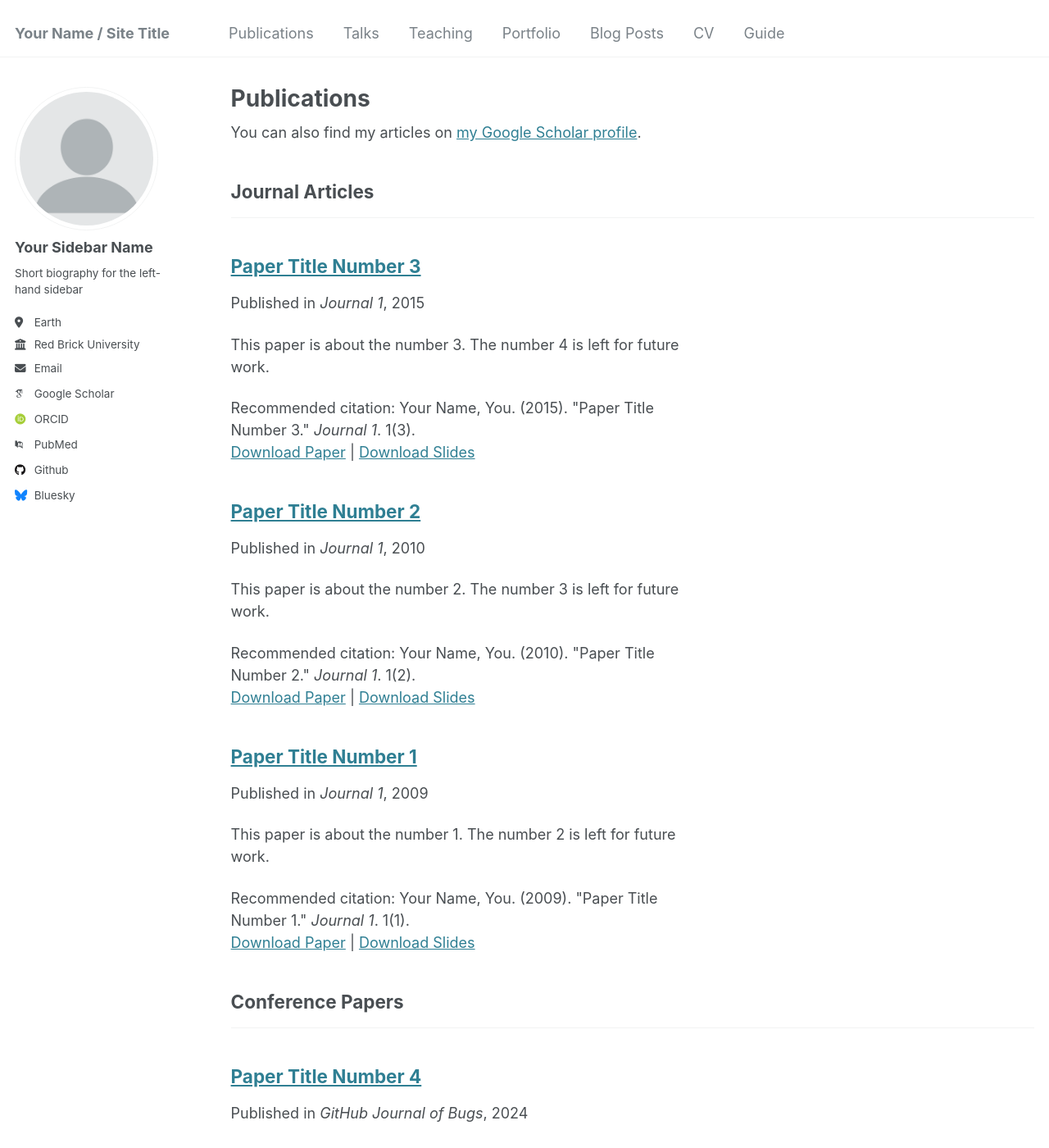
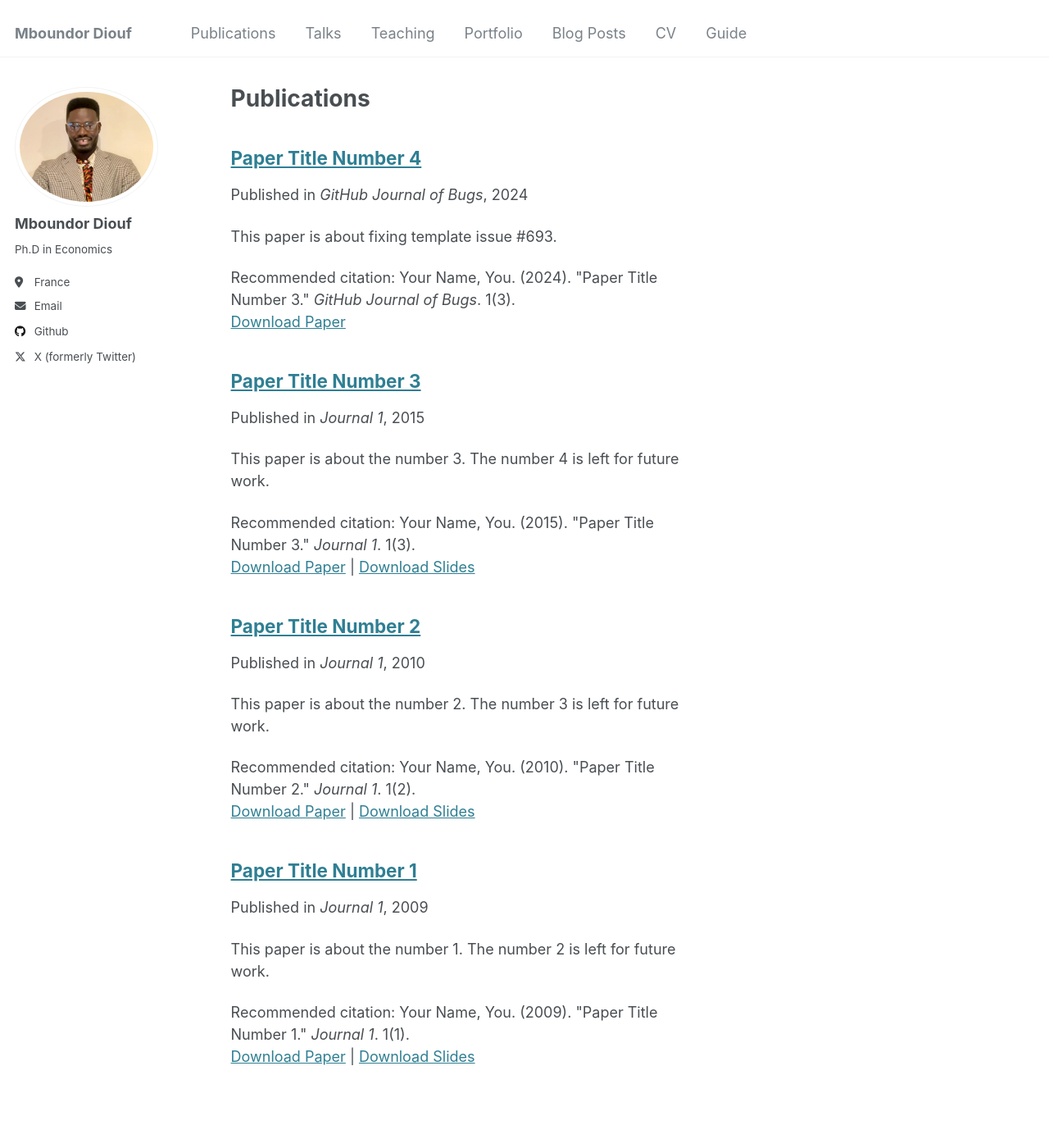
Before and after one commit to mboundordiouf/mboundordiouf.github.io, a Jekyll site: the page built from _pages/publications.html, in a window 1280 px wide and 1400 px high. Shown: the whole window at 82% size. Built offline with Jekyll 4.4.1, drawn with Linux system fonts in a browser that asks for light colours; some web fonts are replaced; part of the change alters nothing that is shown; some of the changed text lies outside the part shown.

Commit message:
Update _config.yml

```diff
--- a/_config.yml
+++ b/_config.yml
@@ -3,87 +3,17 @@
 # This config file is meant for settings that affect your entire site, values
 # which you are expected to set up once and rarely need to edit after that.
 # For technical reasons, this file is *NOT* reloaded automatically when you use
-# `jekyll serve -l -H localhost`. If you change this file, please restart the
-# server process.
-
-# Basic Site Settings
-locale                   : "en-US"
-title                    : "Your Name / Site Title"
-title_separator          : "-"
-name                     : &name "Your Name"
-description              : &description "personal description"
-url                      : https://academicpages.github.io # the base hostname & protocol for your site e.g. "https://[your GitHub username].github.io"
-baseurl                  : "" # the subpath of your site, e.g. "/blog"
-repository               : "academicpages/academicpages.github.io"
-
-# Site Author - The following control what appear as part of the author content on the side bar.
-#               If a field is blank the icon and link will not appear, otherwise it will be shown.
-#               Additional customization can be done by editing /_includes/author-profile.html
-author:
-  # Biographic information
-  avatar           : "profile.png"
-  name             : "Your Sidebar Name"
-  pronouns         : # example: "she/her"
-  bio              : "Short biography for the left-hand sidebar"
-  location         : "Earth"
-  employer         : "Red Brick University"
-  uri              : # URL
-  email            : "none@example.org"
-
-  # Academic websites
-  arxiv            : # URL - Update with the correct link to your profile
-  googlescholar    : "https://scholar.google.com/citations?user=PS_CX0AAAAAJ"
-  impactstory      : # URL
-  orcid            : "http://orcid.org/yourorcidurl"
-  semantic         : # URL
-  pubmed           : "https://www.ncbi.nlm.nih.gov/pubmed/?term=john+snow"
-  researchgate     : # URL
-  scopus           : # URL
-
-  # Repositories and software development
-  bitbucket        : # Username - Update with your username on the site
-  codepen          : # Username
-  dribbble         : # Username
-  github           : "academicpages"
-  kaggle           : # Username
-  stackoverflow    : # User number or user number and name (i.e., use "1" or "1/jeff-atwood")
-
-  # Social media
-  bluesky          : "bsky.app" # Replace this with you Bluesky username
-  facebook         : # Username
-  flickr           : # Username
-  foursquare       : # Username
-  goodreads        : # Username
-  google_plus      : # Username
-  keybase          : # Username
-  instagram        : # Username
-  lastfm           : # Username
-  linkedin         : # Username
-  mastodon         : # URL
-  medium           : # URL
-  pinterest        : # Username
-  soundcloud       : # Username
-  steam            : # Username
-  telegram         : # URL
-  tumblr           : # Username
-  twitter          : # Username for X / Twitter
-  vine             : # Username
-  weibo            : # Username
-  wikipedia        : # Username
-  xing             : # Username
-  youtube          : # Username
-  zhihu            : # Username
-
-# Publication Category - The following the list of publication categories and their headings
-publication_category:
-  books:
-    title: 'Books'
-  manuscripts:
-    title: 'Journal Articles'
-  conferences:
-    title: 'Conference Papers'
+# `jekyll serve`. If you change this file, please restart the server process.
 
 # Site Settings
+locale                   : "en-US"
+title                    : "Mboundor Diouf"
+title_separator          : "-"
+name                     : &name "Mboundor Diouf"
+description              : &description "personal description"
+url                      : https://mboundordiouf.github.io # the base hostname & protocol for your site e.g. "https://mmistakes.github.io"
+baseurl                  : "" # the subpath of your site, e.g. "/blog"
+repository               : "mboundordiouf/mboundordiouf.github.io"
 teaser                   :  # filename of teaser fallback teaser image placed in /images/, .e.g. "500x300.png"
 breadcrumbs              : false # true, false (default)
 words_per_minute         : 160
@@ -117,16 +47,13 @@ staticman:
       options:
         format           : "iso8601" # "iso8601" (default), "timestamp-seconds", "timestamp-milliseconds"
 atom_feed:
-  hide                   : false     # change to true to hide the RSS feed in the footer
   path                   : # blank (default) uses feed.xml
-
 
 # SEO Related
 google_site_verification :
 bing_site_verification   :
 alexa_site_verification  :
 yandex_site_verification :
-
 
 # Social Sharing
 twitter:
@@ -146,9 +73,48 @@ social:
 
 # Analytics
 analytics:
-  provider               :  "false" # false (default), "google", "google-universal", "google-analytics-4", "custom"
+  provider               :   # false (default), "google", "google-universal", "custom"
   google:
     tracking_id          :
+
+
+# Site Author
+author:
+  name             : "Mboundor Diouf"
+  avatar           : "photo_Mboundor_DIOUFok.jpg"
+  bio              : "Ph.D in Economics"
+  location         : "France"
+  employer         :
+  pubmed           :
+  googlescholar    : # example: "https://scholar.google.fr/citations?user=_UkG99QAAAAJ&hl=fr"
+  email            : "dioufmboundor@gmail.com"
+  researchgate     :  # example: "https://www.researchgate.net/profile/yourprofile"
+  uri              :
+  bitbucket        :
+  codepen          :
+  dribbble         :
+  flickr           :
+  facebook         :
+  foursquare       :
+  github           : "Mboundor"
+  google_plus      :
+  keybase          :
+  instagram        :
+  impactstory      : #"https://profiles.impactstory.org/u/xxxx-xxxx-xxxx-xxxx"
+  lastfm           :
+  LinkedIn         : "https://www.linkedin.com/in/mboundor-diouf-246990163/"
+  orcid            :
+  pinterest        :
+  soundcloud       :
+  stackoverflow    : # http://stackoverflow.com/users/123456/username
+  steam            :
+  tumblr           :
+  twitter          : "MboundorDiouf"
+  vine             :
+  weibo            :
+  xing             :
+  youtube          :
+  wikipedia        :
 
 
 # Reading Files
@@ -161,26 +127,23 @@ exclude:
   - "*.sublime-workspace"
   - .asset-cache
   - .bundle
-  - .github
   - .jekyll-assets-cache
   - .sass-cache
+  - CHANGELOG
+  - Capfile
+  - Gemfile
+  - Gruntfile.js
+  - LICENSE
+  - README
+  - Rakefile
   - assets/js/_main.js
   - assets/js/plugins
   - assets/js/vendor
-  - CHANGELOG
-  - Capfile
   - config
-  - Dockerfile
-  - Gemfile
-  - Gruntfile.js
   - gulpfile.js
-  - LICENSE
-  - local
   - log
   - node_modules
-  - package.json*
-  - Rakefile
-  - README
+  - package.json
   - tmp
   - vendor
 keep_files:
@@ -210,7 +173,7 @@ kramdown:
   enable_coderay: false
 
 
-# These settings control the types of collections used by the template
+# Collections
 collections:
   teaching:
     output: true
@@ -226,7 +189,7 @@ collections:
     permalink: /:collection/:path/
 
 
-# These settings control how pages and collections are included in the site
+# Defaults
 defaults:
   # _posts
   - scope:
@@ -293,25 +256,23 @@ sass:
 permalink: /:categories/:title/
 # paginate: 5 # amount of posts to show
 # paginate_path: /page:num/
-timezone: Etc/UTC # http://en.wikipedia.org/wiki/List_of_tz_database_time_zones
+timezone: America/Los_Angeles # http://en.wikipedia.org/wiki/List_of_tz_database_time_zones
 
 
 # Plugins
 plugins:
-  - jekyll-feed
-  - jekyll-gist
   - jekyll-paginate
   - jekyll-sitemap
+  - jekyll-gist
+  - jekyll-feed
   - jekyll-redirect-from
-  - jemoji
-
-# Mimic GitHub Pages with --safe
+# mimic GitHub Pages with --safe
 whitelist:
-  - jekyll-feed
-  - jekyll-gist
   - jekyll-paginate
   - jekyll-sitemap
-  - jekyll-redirect-from
+  - jekyll-email-protect
+  - jekyll-gist
+  - jekyll-feed
   - jemoji
 
 
```
